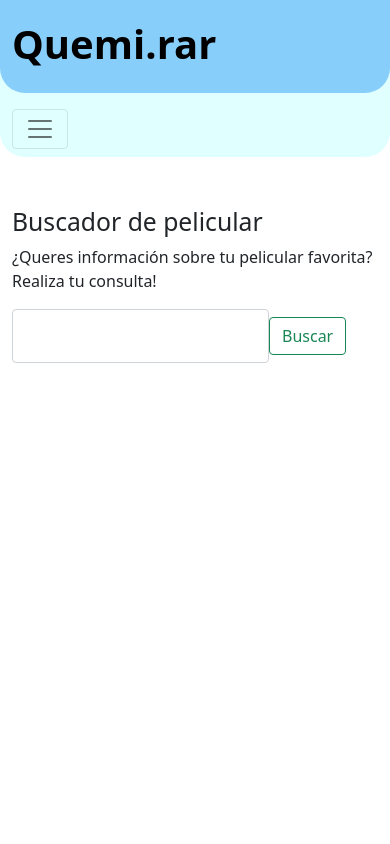
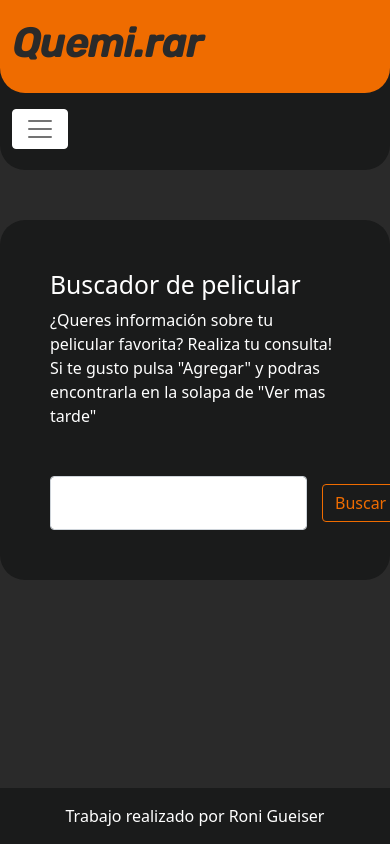
Before and after one commit to ronigueiser/gueiser-roni-PWA-tp2, a plain HTML site: page index.html in a window 390 px wide. Drawn offline with nearby package versions, Linux system fonts and the light colour scheme.

Commit message:
Mejoras en el diseño + segunda pag "ver mas tarde"

```diff
--- a/css/estilos.css
+++ b/css/estilos.css
@@ -1,34 +1,99 @@
 .navbar-light .navbar-nav .nav-link {
     color: black
 }
-
+body{
+    background-color: rgb(42,42,42);
+}
 header{
-    background-color: lightcyan;
+    background-color: rgb(26,27,27);
     border-bottom-left-radius: 25px;
     border-bottom-right-radius: 25px;
 }
+li a{
+    color: white !important;
+}
+
+li a:hover{
+    color: #ef6c00!important;
+}
+p{
+    margin: 0;
+    padding: 0;
+}
 
 h1{
-    background-color: lightskyblue;
+    font-family: 'Rubik', sans-serif;
+    background-color: #ef6c00;
     border-bottom-left-radius: 25px;
     border-bottom-right-radius: 25px;
-    color: black;
+    /*color: black;*/
     font-weight: bold;
     padding-top: 20px;
     padding-bottom: 25px;
     font-size: 2.5rem;
+    color: rgb(42,42,42);
+}
+
+.btn-outline-success{
+    color: #ef6c00;
+    border-color:#ef6c00;
+}
+
+.page-footer{
+    background: rgb(26,27,27);
+    position: fixed;
+    left: 0;
+    bottom: 0;
+    width: 100vw;
+    color: white;
+}
+
+.navbar-light .navbar-toggler{
+    color: white;
+    border-color: white;
+    margin-bottom: 13px;
+}
+
+.navbar-toggler{
+    background-color: white;
+}
+
+
+.card{
+    margin-top: 3rem;
+    margin-bottom: 6rem;
+
+}
+
+.btn-outline-success:hover{
+    background-color: #ef6c00;
+    border-color:#ef6c00;
 }
 
 .form-control{
     width: initial;
+
+}
+.form-inline{
+    margin-top: 3rem;
 }
 
 form{
     display: flex;
 }
 
+
+
 .buscador{
     margin-top: 50px;
+    background-color: rgb(26,27,27);
+    color: white;
+    padding: 50px;
+    border-radius: 25px;
+}
+
+#send{
+    margin-left: 15px;
 }
 
 .movie-data{
@@ -40,3 +105,7 @@ form{
 .card-img-top{
     padding: 10px;
 }
+
+.btn-quitar{
+    margin-left: 25px;
+}
--- a/index.html
+++ b/index.html
@@ -12,6 +12,9 @@
     <link rel="stylesheet" href="css/estilos.css">
     <link rel="icon" href="favicon/Logo.png">
 <!--    <link rel="manifest" href="manifest.json"/>-->
+    <link rel="preconnect" href="https://fonts.googleapis.com">
+    <link rel="preconnect" href="https://fonts.gstatic.com" crossorigin>
+    <link href="https://fonts.googleapis.com/css2?family=Rubik:ital,wght@1,500&display=swap" rel="stylesheet">
 
 
 
@@ -59,7 +62,8 @@
 
 <div class="container buscador">
     <h2>Buscador de pelicular</h2>
-    <p>¿Queres información sobre tu pelicular favorita? Realiza tu consulta! </p>
+    <p>¿Queres información sobre tu pelicular favorita? Realiza tu consulta!<br/>
+    Si te gusto pulsa "Agregar" y podras encontrarla en la solapa de "Ver mas tarde"</p>
     <form class="form-inline">
 
         <input class="form-control mr-sm-2" title="Search" id="search" value="" type="text" required>
@@ -72,6 +76,18 @@
 <!--    </div>-->
 
 </main>
+
+<!-- Footer -->
+<footer class="page-footer font-small blue">
+
+    <!-- Copyright -->
+    <div class="footer-copyright text-center py-3">
+        <p href="https://mdbootstrap.com/"> Trabajo realizado por Roni Gueiser</p>
+    </div>
+    <!-- Copyright -->
+
+</footer>
+<!-- Footer -->
 
 
 
--- a/js/main.js
+++ b/js/main.js
@@ -84,14 +84,16 @@ function drawMaker(data){
     divMovie.appendChild(pMovie);
 
     let aMovie = d.createElement('a');
-    aMovie.innerHTML = 'Ver mas tarde';
+    aMovie.innerHTML = 'Agregar';
     aMovie.id = 'verMasTarde';
     aMovie.href = '#';
+    aMovie.classList.add('btn', 'btn-primary');
     divMovie.appendChild(aMovie);
 
     let aMovieDelete = d.createElement('a');
-    aMovieDelete.innerHTML = 'Quitar de la lista';
+    aMovieDelete.innerHTML = 'Quitar';
     aMovieDelete.id = 'quitarDeLista';
+    aMovieDelete.classList.add('btn', 'btn-danger', 'btn-quitar');
     aMovieDelete.href = '#';
     divMovie.appendChild(aMovieDelete);
 }
```
Also changed, not shown: ver.html (added, +10 -0 lines).
